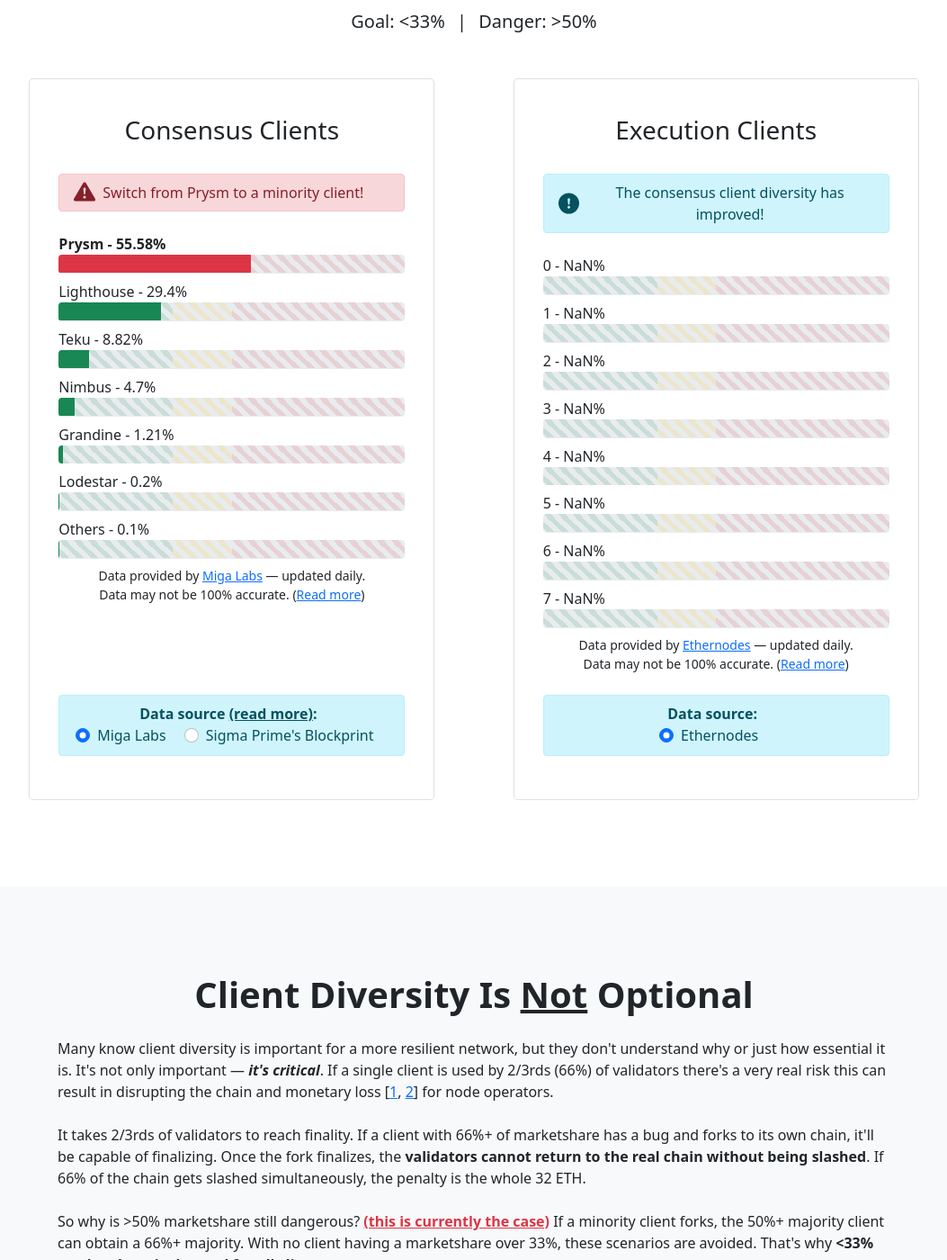
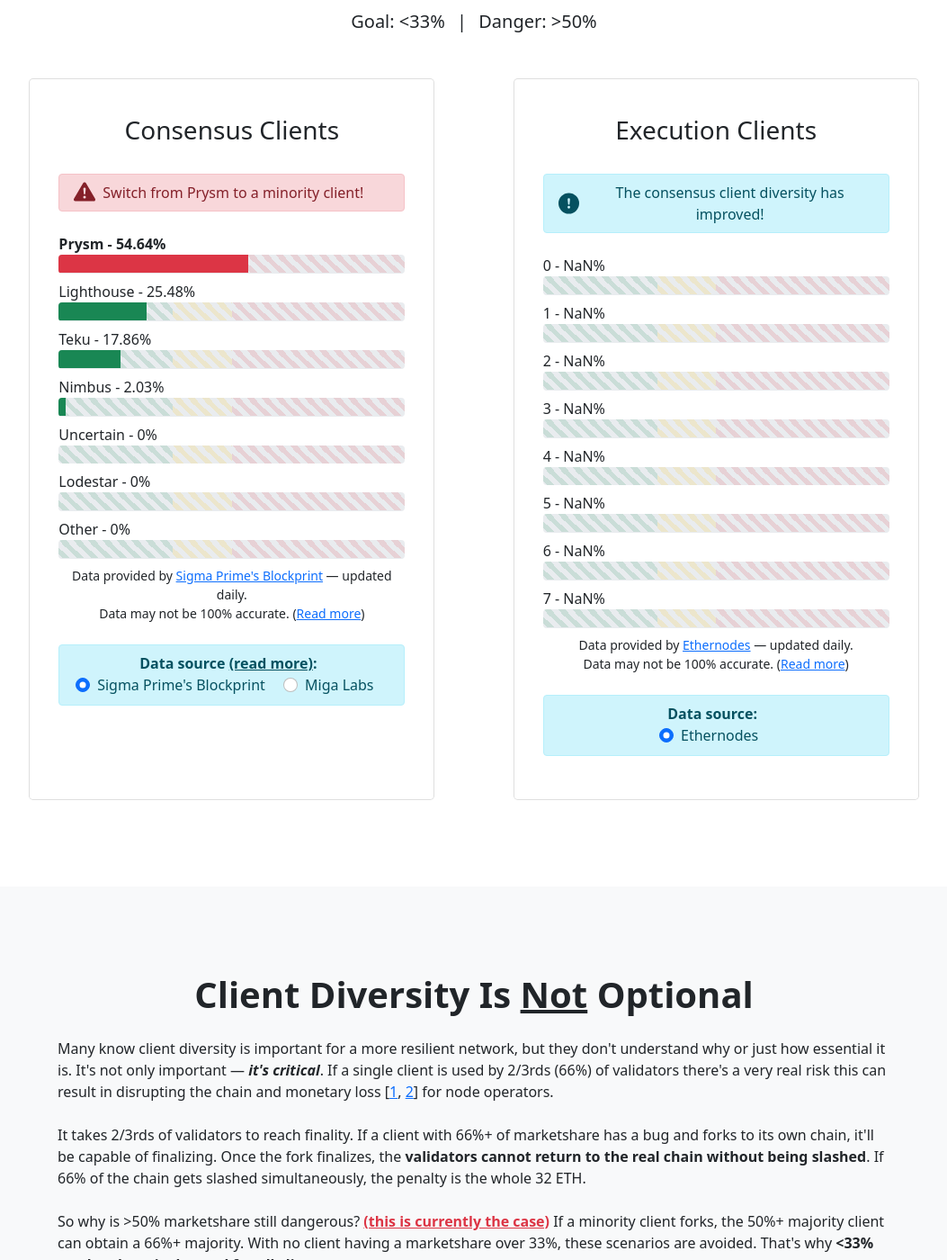
Before and after one commit to etheralpha/clientdiversity-org, a Jekyll site: the page built from index.md, in a window 1280 px wide and 1400 px high, scrolled down 994 px. Shown: the whole window at 90% size, without its empty margins (113-1166 px from the left). Built offline with Jekyll 4.4.1, drawn with Linux system fonts in a browser that asks for light colours.

Commit message:
set blockprint to default source

```diff
--- a/index.md
+++ b/index.md
@@ -236,12 +236,12 @@ layout: default
                   <a href="/client-fingerprinting" style="color: #055160;">(read more)</a>:
                 </div>
                 <div class="form-check form-check-inline">
-                  <input class="form-check-input" type="radio" name="datasourcesCC" id="dataSource1" value="migalabs"  onclick="setDataSources();" checked>
-                  <label class="form-check-label" for="dataSource1">Miga Labs</label>
+                  <input class="form-check-input" type="radio" name="datasourcesCC" id="dataSource2" value="blockprint"  onclick="setDataSources();" checked>
+                  <label class="form-check-label" for="dataSource2">Sigma Prime's Blockprint</label>
                 </div>
                 <div class="form-check form-check-inline">
-                  <input class="form-check-input" type="radio" name="datasourcesCC" id="dataSource2" value="blockprint"  onclick="setDataSources();">
-                  <label class="form-check-label" for="dataSource2">Sigma Prime's Blockprint</label>
+                  <input class="form-check-input" type="radio" name="datasourcesCC" id="dataSource1" value="migalabs"  onclick="setDataSources();">
+                  <label class="form-check-label" for="dataSource1">Miga Labs</label>
                 </div>
               </div>
             </div>
```
